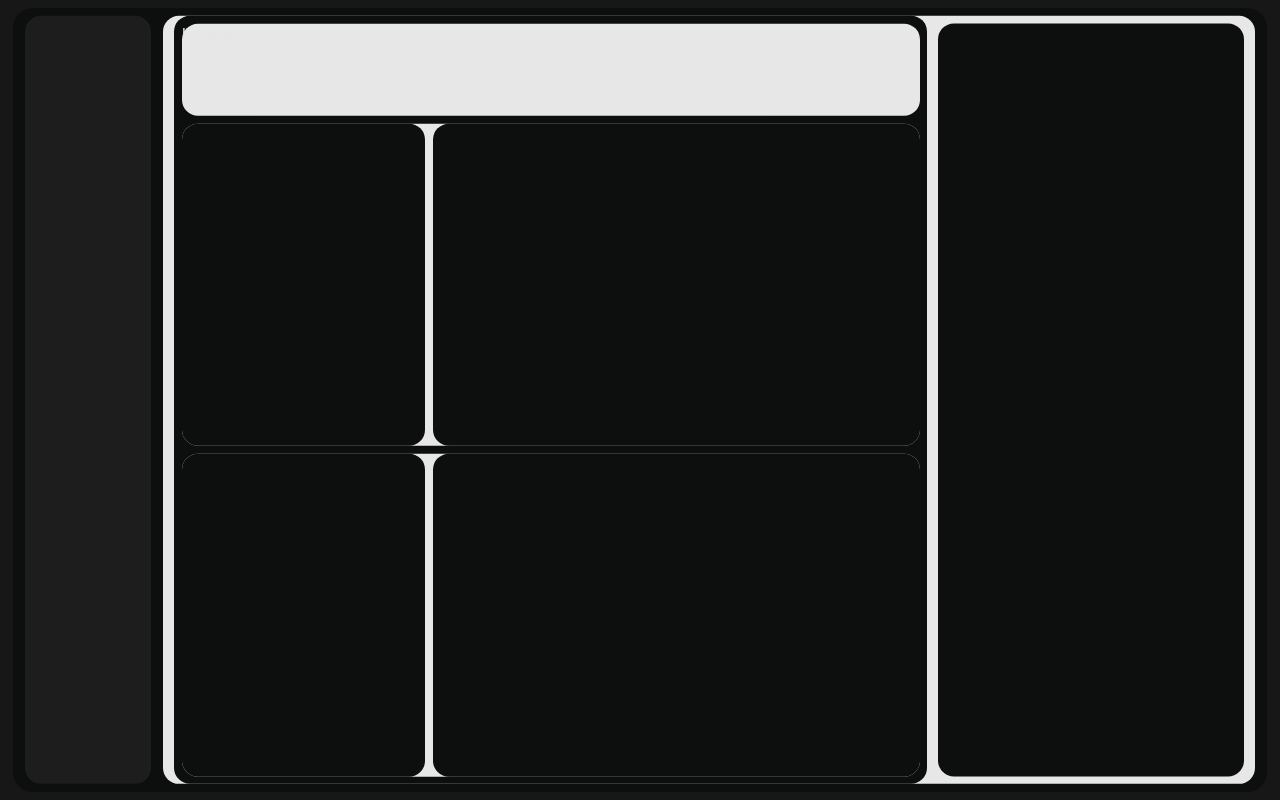
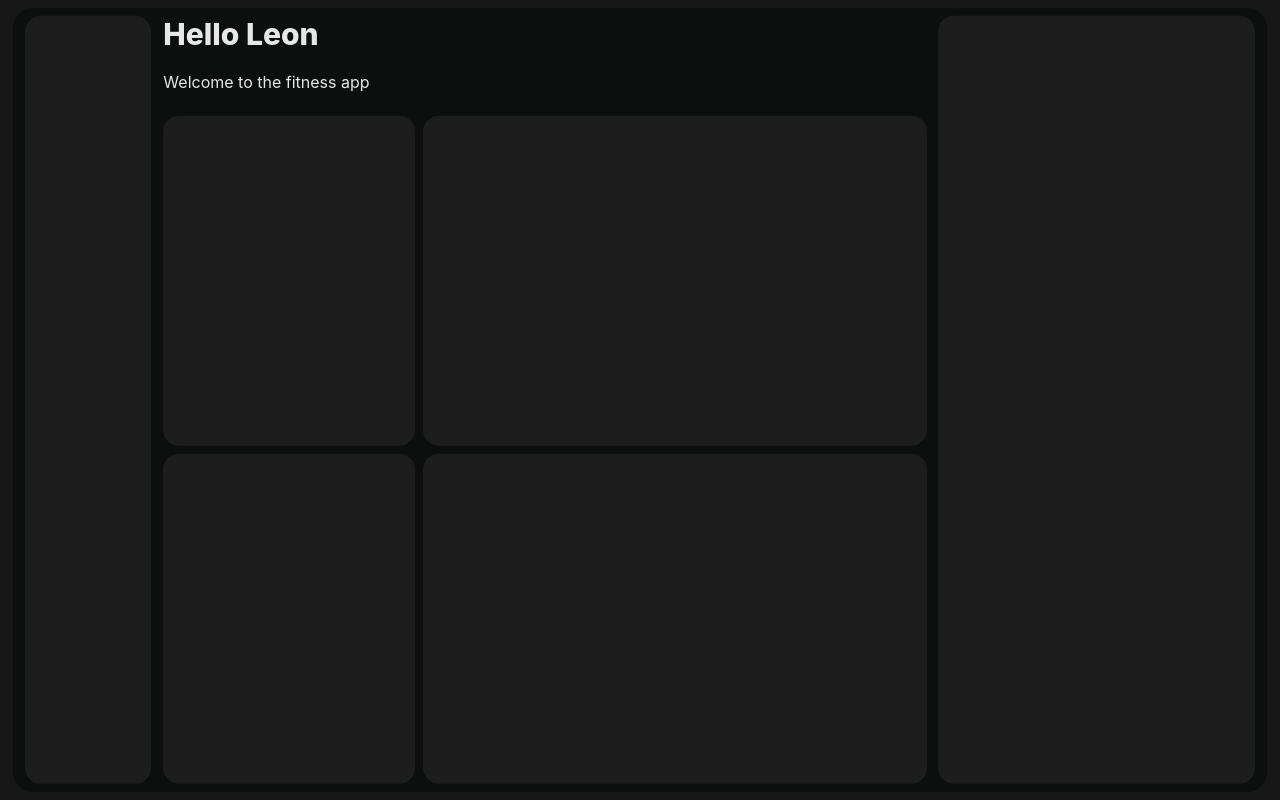
Before and after one commit to Leon-Chin/Fitness-App, a React app: page / in a window 1280 px wide. Built offline with nearby package versions, Linux system fonts and the light colour scheme.

Commit message:
fix: the height of each block

```diff
--- a/src/App.js
+++ b/src/App.js
@@ -10,7 +10,7 @@ function App() {
       <div className='contentBox'>
         <div className='contendBox-left'>
           <div className='sayHello'>
-            Hello Leon <br />
+            <div style={{ fontWeight: 800, fontSize: '30px' }}>Hello Leon</div> <br />
             Welcome to the fitness app
           </div>
           <div className='contendBox-left-subTop'>
--- a/src/App.less
+++ b/src/App.less
@@ -27,7 +27,7 @@
     .contentBox {
         width: 87%;
         height: 98%;
-        background-color: @darkTextColor;
+        // background-color: @darkTextColor;
         position: absolute;
         // max-width: 100px;
         top: 50%;
@@ -36,40 +36,40 @@
         border-radius: 16px;
 
         .contendBox-left {
-            width: 69%;
+            width: 70%;
             height: 100%;
-            background-color: @darkBackgroundColor;
+            // background-color: @darkBackgroundColor;
             position: absolute;
             // max-width: 100px;
             top: 50%;
             transform: translateY(-50%);
-            left: 1%;
+            left: 0%;
             border-radius: 16px;
 
             .sayHello {
-                width: 98%;
+                width: 100%;
                 height: 12%;
-                background-color: @darkTextColor;
+                // background-color: @darkTextColor;
                 position: absolute;
                 // max-width: 100px;
-                top: 1%;
-                right: 1%;
+                top: 0%;
+                right: 0%;
                 border-radius: 16px;
             }
 
             .contendBox-left-subTop {
-                width: 98%;
-                height: 42%;
-                background-color: @darkTextColor;
+                width: 100%;
+                height: 43%;
+                // background-color: @darkTextColor;
                 position: absolute;
                 bottom: 44%;
-                right: 1%;
+                right: 0%;
                 border-radius: 16px;
 
                 .contacts {
                     width: 33%;
                     height: 100%;
-                    background-color: @darkBackgroundColor;
+                    background-color: @darkBlockBackgroundColor;
                     position: absolute;
                     left: 0%;
                     border-radius: 16px;
@@ -78,7 +78,7 @@
                 .statistic {
                     width: 66%;
                     height: 100%;
-                    background-color: @darkBackgroundColor;
+                    background-color: @darkBlockBackgroundColor;
                     position: absolute;
                     right: 0%;
                     border-radius: 16px;
@@ -86,18 +86,18 @@
             }
 
             .contendBox-left-subBottom {
-                width: 98%;
-                height: 42%;
-                background-color: @darkTextColor;
+                width: 100%;
+                height: 43%;
+                // background-color: @darkTextColor;
                 position: absolute;
-                bottom: 1%;
-                right: 1%;
+                bottom: 0%;
+                right: 0%;
                 border-radius: 16px;
 
                 .model1 {
                     width: 33%;
                     height: 100%;
-                    background-color: @darkBackgroundColor;
+                    background-color: @darkBlockBackgroundColor;
                     position: absolute;
                     left: 0%;
                     border-radius: 16px;
@@ -106,7 +106,7 @@
                 .trend {
                     width: 66%;
                     height: 100%;
-                    background-color: @darkBackgroundColor;
+                    background-color: @darkBlockBackgroundColor;
                     position: absolute;
                     right: 0%;
                     border-radius: 16px;
@@ -115,14 +115,14 @@
         }
 
         .contendBox-right {
-            width: 28%;
-            height: 98%;
-            background-color: @darkBackgroundColor;
+            width: 29%;
+            height: 100%;
+            background-color: @darkBlockBackgroundColor;
             position: absolute;
             // max-width: 100px;
             top: 50%;
             transform: translateY(-50%);
-            right: 1%;
+            right: 0%;
             border-radius: 16px;
         }
     }
```
